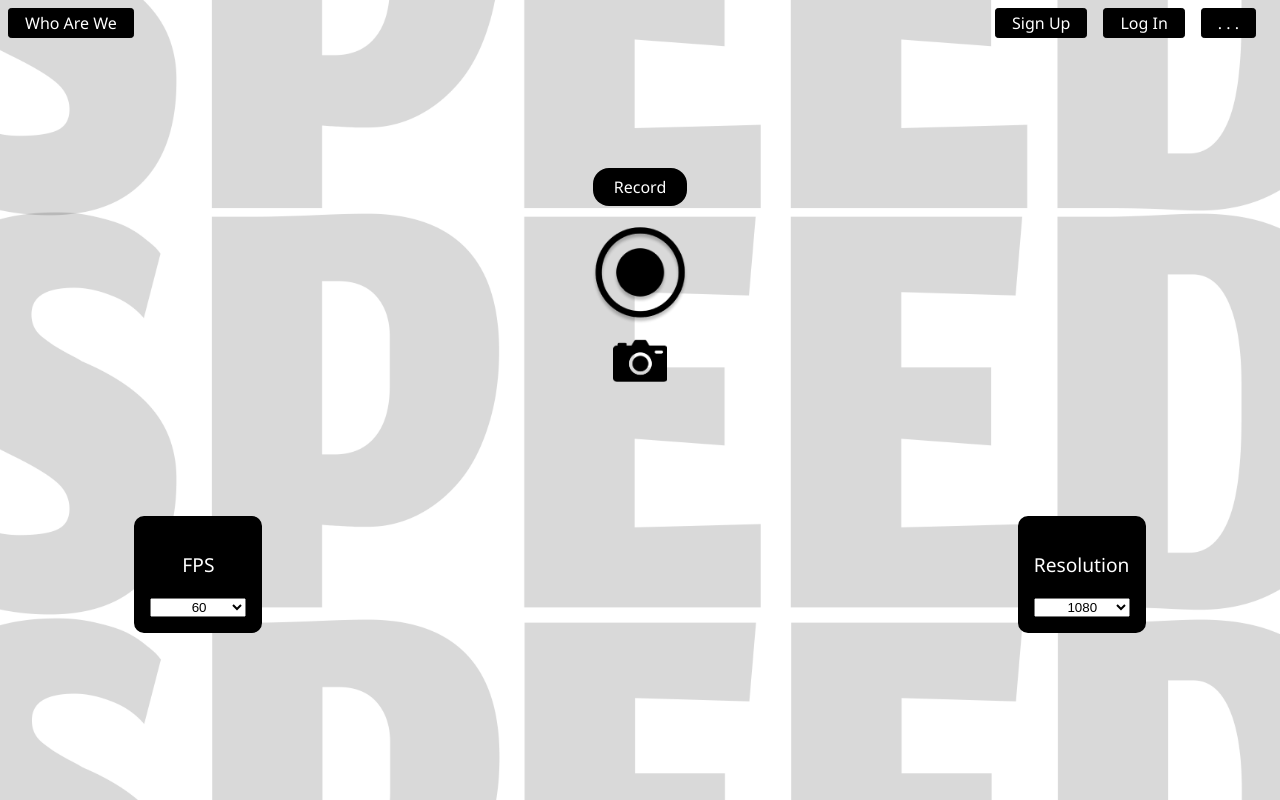
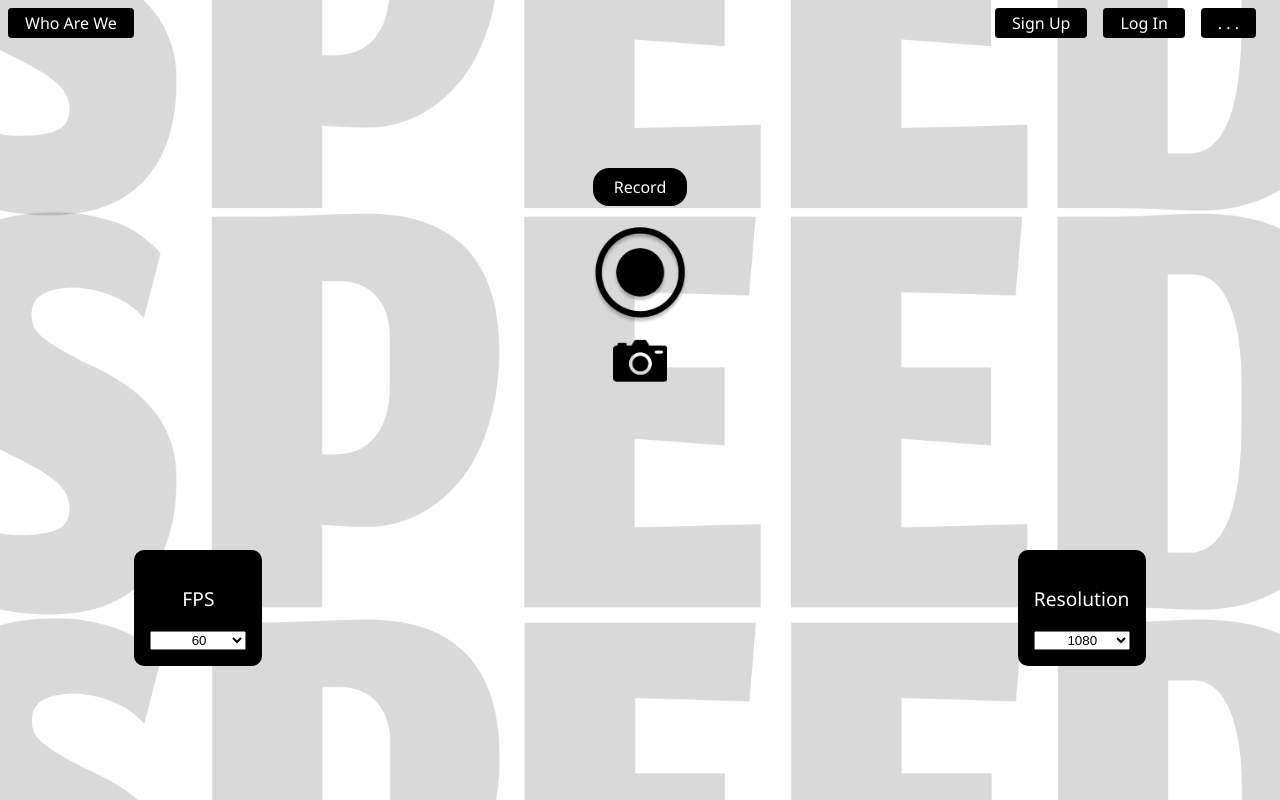
Before and after one commit to DevGiovanniLC/proyecto-ps, an Angular app: page / in a window 1280 px wide. Built offline with nearby package versions, Linux system fonts and the light colour scheme.

Commit message:
configure section margin fixed 2.0

```diff
--- a/src/app/record-button/record-button.component.css
+++ b/src/app/record-button/record-button.component.css
@@ -34,7 +34,7 @@ section {
 	flex-direction: row;
 	align-items: center;
 	justify-content: space-between;
-	margin: 10% 10%;
+	margin: 10em 10%;
 }
 
 .configure-selector {
```
